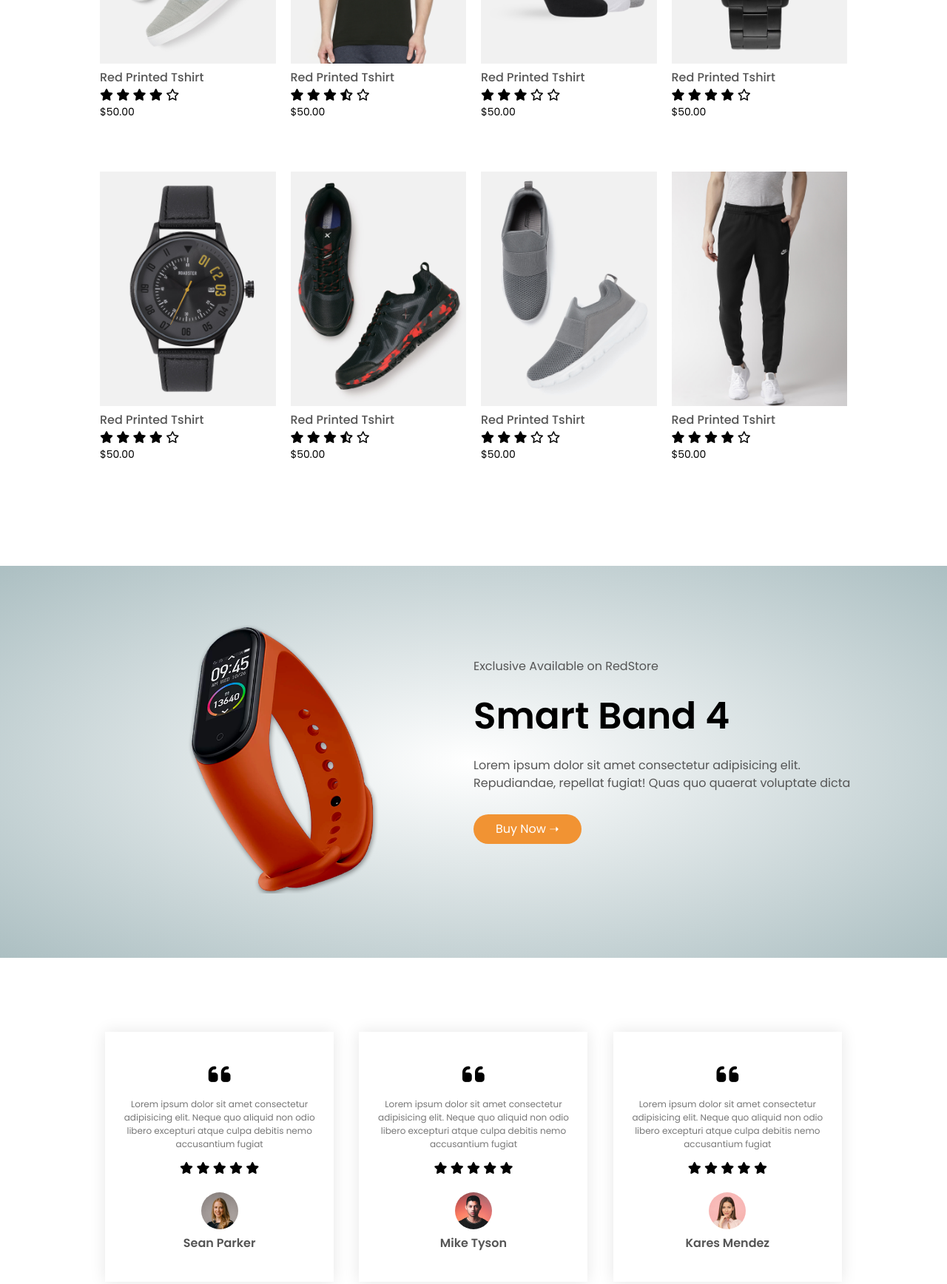
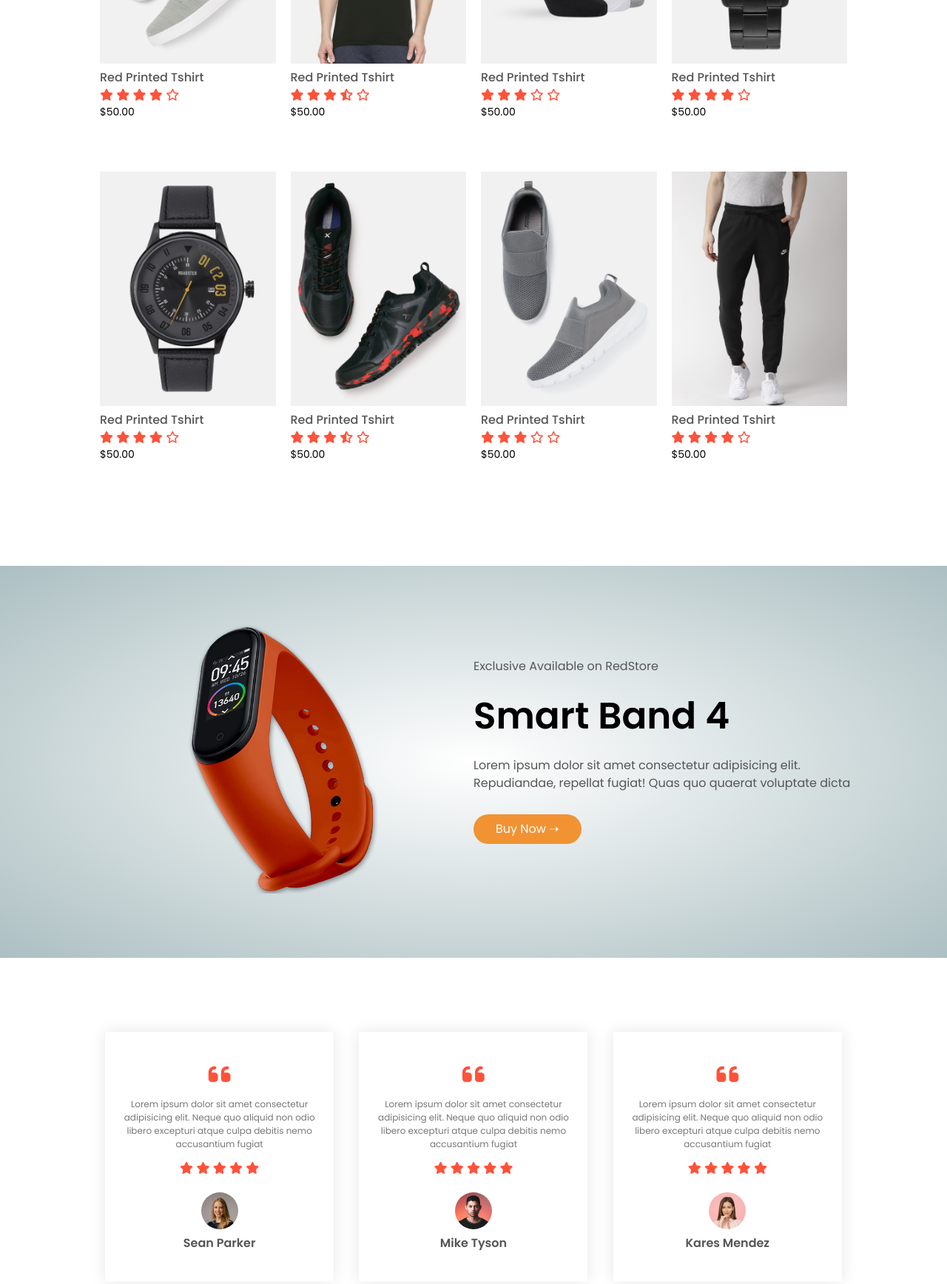
Before and after one commit to ItonRomero/Redstore.Ecommerce, a website built with Vite: page index.html in a window 1280 px wide. Shown: the part 2060-3796 px from the top of the page at 74% size. Built offline with nearby package versions, Linux system fonts and the light colour scheme.

Commit message:
update svg to i

```diff
--- a/style.css
+++ b/style.css
@@ -247,7 +247,7 @@
 .col-4 p {
   font-size: 14px;
 }
-.col-4 .rating svg{
+.col-4 .rating i{
   color: var(--clr-accent-400);
 }
 
@@ -287,7 +287,7 @@
 .col-3 .quote{
   font-size: 34px;
 }
-.col-3 svg{
+.col-3 i{
   color: var(--clr-accent-400);
 }
 .col-3 p{
@@ -437,7 +437,7 @@
 input:focus {
   outline: none;
 }
-.single-product svg {
+.single-product i {
   color: var(--clr-accent-500);
   margin-left: 10px;
 }
```
